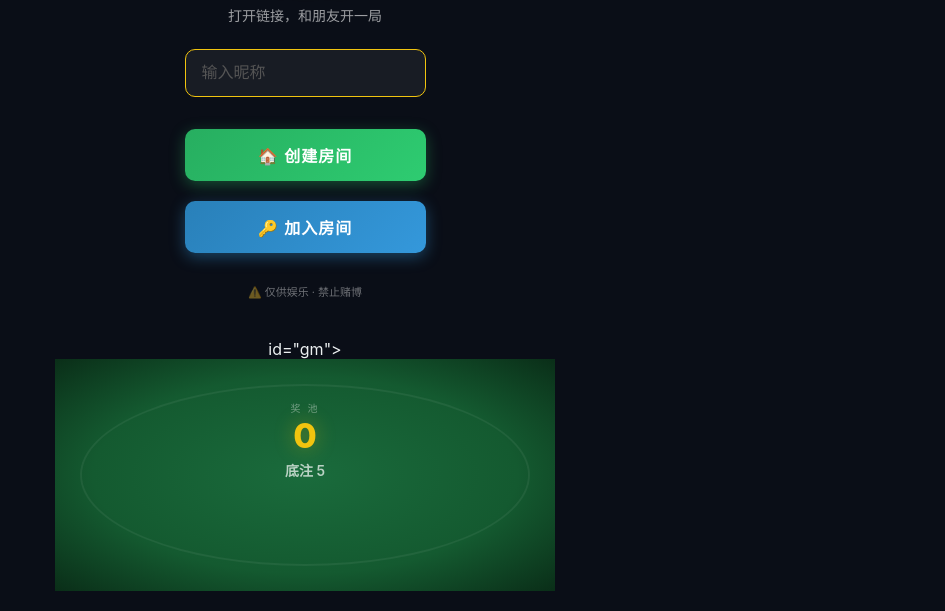
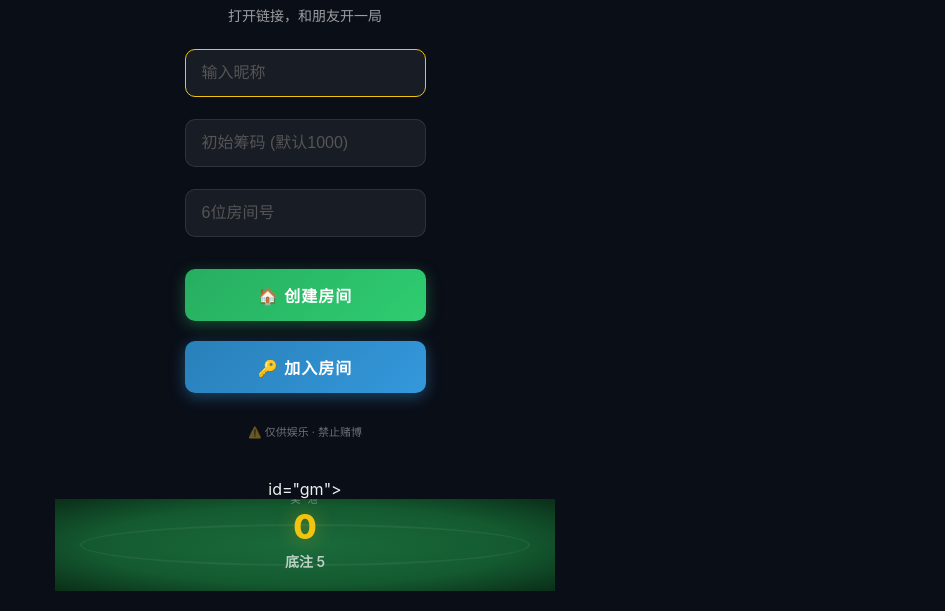
Before and after one commit to 470715181-ux/zha-jin-hua, a website: page index.html in a window 1280 px wide. Shown: the part 189-800 px from the top of the page, without its empty margins (335-1280 px from the left). Drawn offline with Linux system fonts and the light colour scheme.

Commit message:
修复首屏：恢复输入框+加入按钮

```diff
--- a/index.html
+++ b/index.html
@@ -111,7 +111,7 @@ body{font-family:-apple-system,BlinkMacSystemFont,'PingFang SC','Microsoft YaHei
 .hm-wrap{text-align:center;padding:40px 20px}.hm-logo{font-size:64px;margin-bottom:8px;text-shadow:0 4px 20px rgba(0,0,0,.3)}.hm-title{font-size:28px;font-weight:800;margin-bottom:8px;color:var(--gold);text-shadow:0 2px 8px rgba(241,196,15,.3)}.hm-sub{font-size:14px;color:rgba(255,255,255,.6);margin-bottom:24px}.hm-inputs{display:flex;flex-direction:column;gap:10px;max-width:280px;margin:0 auto 20px}.hm-btns{display:flex;flex-direction:column;gap:10px;max-width:280px;margin:0 auto}.hm-tip{font-size:11px;color:rgba(255,255,255,.4);margin-top:20px}#rndM .mx{max-height:80vh;overflow-y:auto;padding:20px}.archived-seat .av{width:40px;height:40px;border-radius:50%;background:rgba(255,255,255,.1);display:flex;align-items:center;justify-content:center;font-size:18px;color:rgba(255,255,255,.3)}</style>
 </head>
 <body>
-<div class="pg on" id="home" class="pg on"><div class="hm-wrap"><div class="hm-logo">🃏</div><h1 class="hm-title">炸金花</h1><p class="hm-sub">打开链接，和朋友开一局</p><div class="hm-inputs"><input class="ip" id="i0" placeholder="输入昵称" maxlength="8" autocomplete="off"><input class="ip" id="iChip" placeholder="初始筹码 (默认1000)" type="number" min="100" max="100000" autocomplete="off" style="display:none"><input class="ip" id="i2" placeholder="6位房间号" maxlength="6" autocomplete="off" style="display:none"></div><div class="hm-btns"><button class="bt bg" onclick="createRoom()">🏠 创建房间</button><button class="bt bb" onclick="showJoin()">🔑 加入房间</button></div><p class="hm-tip">⚠️ 仅供娱乐 · 禁止赌博</p></div>id="gm">
+<div class="pg on" id="home" class="pg on"><div class="hm-wrap"><div class="hm-logo">🃏</div><h1 class="hm-title">炸金花</h1><p class="hm-sub">打开链接，和朋友开一局</p><div class="hm-inputs"><input class="ip" id="i0" placeholder="输入昵称" maxlength="8" autocomplete="off"><input class="ip" id="iChip" placeholder="初始筹码 (默认1000)" type="number" min="100" max="100000" autocomplete="off"><input class="ip" id="i2" placeholder="6位房间号" maxlength="6" autocomplete="off"></div><div class="hm-btns"><button class="bt bg" onclick="createRoom()">🏠 创建房间</button><button class="bt bb" onclick="joinRoom()">🔑 加入房间</button></div><p class="hm-tip">⚠️ 仅供娱乐 · 禁止赌博</p></div>id="gm">
 <button class="sound-btn" onclick="toggleSound()" title="音效开关" id="bSnd">🔊</button>
 <button class="exit-btn" onclick="confirmLeave()" title="退出房间">✕</button>
 <div class="tb" id="tbl">
```
